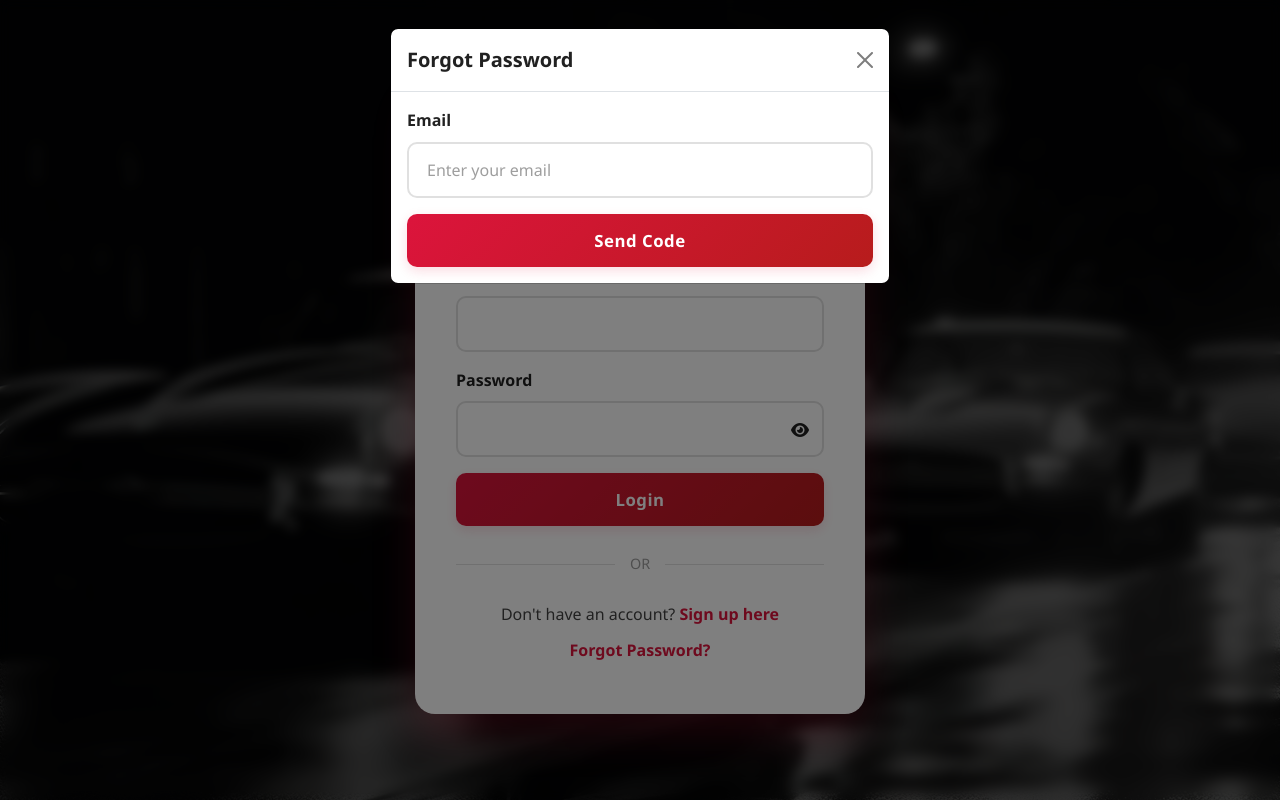
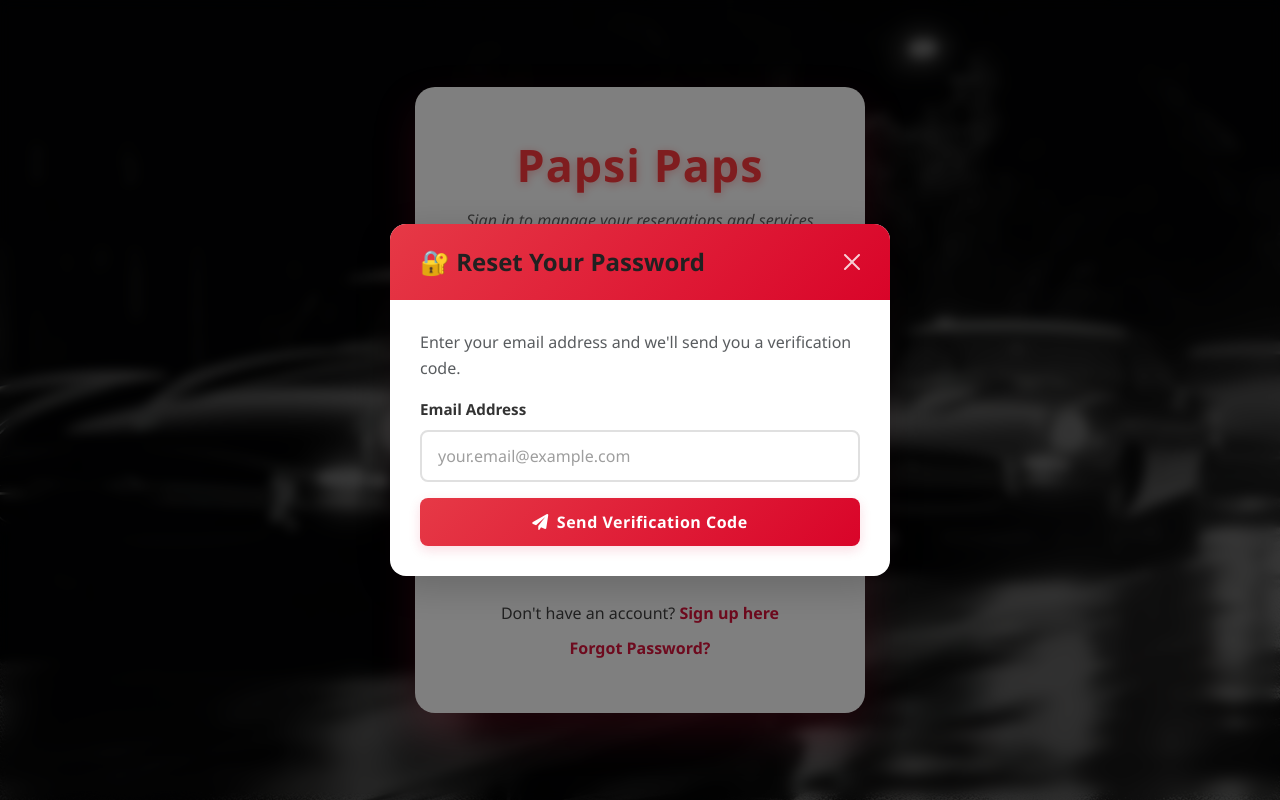
Before and after one commit to Kite0411/Papsi, a PHP site: page /auth/login.php in a window 1280 px wide, after a click on "Forgot Password?". Run offline with PHP 8.4, Linux system fonts and the light colour scheme; some libraries are stand-ins or nearby versions.

Commit message:
Update login.php

```diff
--- a/auth/login.php
+++ b/auth/login.php
@@ -40,11 +40,9 @@ if ($_SERVER['REQUEST_METHOD'] === 'POST') {
                 exit();
             } else {
                 $error = "Invalid password.";
-                // Log failed login attempt
             }
         } else {
             $error = "User not found.";
-            // Log failed login attempt
         }
         $stmt->close();
     }
@@ -59,7 +57,7 @@ if ($_SERVER['REQUEST_METHOD'] === 'POST') {
     <title>Login - AutoFix</title>
     <link href="https://cdn.jsdelivr.net/npm/bootstrap@5.3.2/dist/css/bootstrap.min.css" rel="stylesheet">
     <link rel="stylesheet" href="../assets/css/style.css">
-        <link rel="stylesheet" href="https://cdnjs.cloudflare.com/ajax/libs/font-awesome/6.0.0-beta3/css/all.min.css"> <!-- Font Awesome for icons -->
+    <link rel="stylesheet" href="https://cdnjs.cloudflare.com/ajax/libs/font-awesome/6.0.0-beta3/css/all.min.css">
     <style>
 body {
     background: url('../bg/lbg.jpg') center/cover no-repeat;
@@ -80,8 +78,8 @@ body::before {
     left: 0;
     width: 100%;
     height: 100%;
-    background: rgba(0, 0, 0, 0.55); /* dark tint */
-    backdrop-filter: blur(6px); /* blur effect */
+    background: rgba(0, 0, 0, 0.55);
+    backdrop-filter: blur(6px);
     z-index: -1;
 }
 
@@ -107,7 +105,7 @@ body::before {
 .login-header .brand {
     font-size: 2.8rem;
     font-weight: 700;
-  color: #ff3b3f; /* your primary red */
+    color: #ff3b3f;
     letter-spacing: 1px;
     text-shadow: 0 2px 10px rgba(255, 59, 63, 0.4);
 }
@@ -125,7 +123,6 @@ body::before {
     font-style: italic;
 }
 
-/* Smooth entrance animation */
 @keyframes fadeInDown {
     from {
         opacity: 0;
@@ -136,7 +133,6 @@ body::before {
         transform: translateY(0);
     }
 }
-
 
 .form-control {
     border-radius: var(--radius-md);
@@ -214,12 +210,146 @@ body::before {
     border: none;
     padding: 15px 20px;
 }
+
 .password-toggle-icon {
     cursor: pointer;
     position: absolute;
     top: 70%;
     right: 15px;
     transform: translateY(-50%);
+}
+
+/* Enhanced Modal Styling */
+.modal-content {
+    border-radius: 16px;
+    border: none;
+    box-shadow: 0 10px 40px rgba(0,0,0,0.2);
+}
+
+.modal-header {
+    background: linear-gradient(135deg, #e63946 0%, #d90429 100%);
+    color: white;
+    border-radius: 16px 16px 0 0;
+    padding: 20px 30px;
+    border: none;
+}
+
+.modal-title {
+    font-weight: 700;
+    font-size: 1.5rem;
+}
+
+.btn-close {
+    filter: brightness(0) invert(1);
+    opacity: 0.8;
+}
+
+.btn-close:hover {
+    opacity: 1;
+}
+
+.modal-body {
+    padding: 30px;
+}
+
+#fpAlert {
+    border-radius: 8px;
+    padding: 12px 16px;
+    margin-bottom: 20px;
+    animation: slideIn 0.3s ease;
+}
+
+@keyframes slideIn {
+    from {
+        opacity: 0;
+        transform: translateY(-10px);
+    }
+    to {
+        opacity: 1;
+        transform: translateY(0);
+    }
+}
+
+.modal-body .form-control {
+    padding: 12px 16px;
+    border-radius: 8px;
+    border: 2px solid #e0e0e0;
+    font-size: 1rem;
+}
+
+.modal-body .form-control:focus {
+    border-color: #e63946;
+    box-shadow: 0 0 0 3px rgba(230, 57, 70, 0.1);
+}
+
+.modal-body .btn {
+    padding: 12px;
+    border-radius: 8px;
+    font-weight: 600;
+    font-size: 1rem;
+    transition: all 0.3s ease;
+}
+
+.modal-body .btn-primary {
+    background: linear-gradient(135deg, #e63946 0%, #d90429 100%);
+}
+
+.modal-body .btn-primary:hover {
+    transform: translateY(-2px);
+    box-shadow: 0 4px 12px rgba(230, 57, 70, 0.3);
+}
+
+.modal-body .btn-success {
+    background: linear-gradient(135deg, #28a745 0%, #20c997 100%);
+    border: none;
+}
+
+.modal-body .btn-success:hover {
+    transform: translateY(-2px);
+    box-shadow: 0 4px 12px rgba(40, 167, 69, 0.3);
+}
+
+.modal-body .btn:disabled {
+    opacity: 0.6;
+    cursor: not-allowed;
+    transform: none !important;
+}
+
+.spinner-border-sm {
+    width: 1rem;
+    height: 1rem;
+    border-width: 0.15em;
+}
+
+/* Step indicators */
+#stepEmail, #stepOtp, #stepReset {
+    animation: fadeIn 0.4s ease;
+}
+
+@keyframes fadeIn {
+    from {
+        opacity: 0;
+        transform: scale(0.95);
+    }
+    to {
+        opacity: 1;
+        transform: scale(1);
+    }
+}
+
+.form-label {
+    font-weight: 600;
+    color: #333;
+    margin-bottom: 8px;
+    font-size: 0.95rem;
+}
+
+/* OTP input styling */
+#fpOtp {
+    text-align: center;
+    font-size: 1.5rem;
+    letter-spacing: 8px;
+    font-weight: 600;
 }
     </style>
 </head>
@@ -230,7 +360,6 @@ body::before {
             <p class="subtitle">Sign in to manage your reservations and services</p>
         </div>
 
-         <!-- Validation Messages: Show success or error messages here -->
         <div id="validationMessages">
             <?php if ($successMessage): ?>
                 <div class="alert alert-success" id="successMessage"><?php echo $successMessage; ?></div>
@@ -247,11 +376,9 @@ body::before {
                 <input type="text" name="username" class="form-control" value="<?php echo htmlspecialchars($_POST['username'] ?? ''); ?>" required>
             </div>
 
-
             <div class="mb-3 position-relative">
                 <label class="form-label">Password</label>
                 <input type="password" name="password" class="form-control" id="passwordField" required>
-                <!-- Show password icon -->
                 <i class="fas fa-eye password-toggle-icon" id="togglePassword"></i>
             </div>
 
@@ -265,6 +392,58 @@ body::before {
         <div class="text-center">
             <p style="color: var(--dark-gray); margin-bottom: 10px;">Don't have an account? <a href="signup.php" class="form-link">Sign up here</a></p>
             <a href="#" class="form-link" data-bs-toggle="modal" data-bs-target="#forgotModal">Forgot Password?</a>
+        </div>
+    </div>
+
+    <!-- Enhanced Forgot Password Modal -->
+    <div class="modal fade" id="forgotModal" tabindex="-1" aria-hidden="true">
+        <div class="modal-dialog modal-dialog-centered">
+            <div class="modal-content">
+                <div class="modal-header">
+                    <h5 class="modal-title">🔐 Reset Your Password</h5>
+                    <button type="button" class="btn-close" data-bs-dismiss="modal" aria-label="Close"></button>
+                </div>
+                <div class="modal-body">
+                    <div id="fpAlert" class="alert" style="display:none"></div>
+
+                    <!-- Step 1: Email -->
+                    <div id="stepEmail">
+                        <p class="text-muted mb-3">Enter your email address and we'll send you a verification code.</p>
+                        <label class="form-label">Email Address</label>
+                        <input type="email" id="fpEmail" class="form-control" placeholder="your.email@example.com" />
+                        <button id="btnRequest" class="btn btn-primary w-100 mt-3">
+                            <i class="fas fa-paper-plane me-2"></i>Send Verification Code
+                        </button>
+                    </div>
+
+                    <!-- Step 2: OTP -->
+                    <div id="stepOtp" style="display:none">
+                        <p class="text-muted mb-3">We've sent a 6-digit code to your email. Please enter it below.</p>
+                        <label class="form-label">Verification Code</label>
+                        <input type="text" id="fpOtp" class="form-control" maxlength="6" placeholder="000000" inputmode="numeric" pattern="[0-9]*" />
+                        <small class="text-muted d-block mt-2">Code expires in 10 minutes</small>
+                        <button id="btnVerify" class="btn btn-primary w-100 mt-3">
+                            <i class="fas fa-check-circle me-2"></i>Verify Code
+                        </button>
+                        <button id="btnResend" class="btn btn-outline-secondary w-100 mt-2" style="display:none">
+                            <i class="fas fa-redo me-2"></i>Resend Code
+                        </button>
+                    </div>
+
+                    <!-- Step 3: Reset Password -->
+                    <div id="stepReset" style="display:none">
+                        <p class="text-success mb-3"><i class="fas fa-check-circle me-2"></i>Verified! Now create your new password.</p>
+                        <label class="form-label">New Password</label>
+                        <input type="password" id="fpPass1" class="form-control mb-3" placeholder="Enter new password" />
+                        <label class="form-label">Confirm Password</label>
+                        <input type="password" id="fpPass2" class="form-control" placeholder="Confirm new password" />
+                        <small class="text-muted d-block mt-2">Must be at least <?php echo PASSWORD_MIN_LENGTH; ?> characters</small>
+                        <button id="btnReset" class="btn btn-success w-100 mt-3">
+                            <i class="fas fa-key me-2"></i>Reset Password
+                        </button>
+                    </div>
+                </div>
+            </div>
         </div>
     </div>
 
@@ -283,7 +462,6 @@ body::before {
 togglePassword.addEventListener('click', function () {
     const type = passwordField.type === 'password' ? 'text' : 'password';
     passwordField.type = type;
-                // Toggle the icon
     togglePassword.classList.toggle('fa-eye-slash');
     togglePassword.classList.toggle('fa-eye');
 });
@@ -299,8 +477,14 @@ document.addEventListener('DOMContentLoaded', () => {
     const alertBox = document.getElementById('fpAlert');
 
     function showAlert(msg, type='danger') {
+        const icons = {
+            danger: '❌',
+            warning: '⚠️',
+            success: '✅',
+            info: 'ℹ️'
+        };
         alertBox.className = 'alert alert-' + type;
-        alertBox.textContent = msg;
+        alertBox.innerHTML = `${icons[type] || ''} ${msg}`;
         alertBox.style.display = 'block';
     }
 
@@ -308,63 +492,79 @@ document.addEventListener('DOMContentLoaded', () => {
         alertBox.style.display = 'none';
     }
 
-    // Helper: safely parse JSON
     async function safeJSON(res) {
         const text = await res.text();
         try {
             return JSON.parse(text);
         } catch {
-            throw new Error('Invalid JSON: ' + text.slice(0, 100));
+            throw new Error('Server returned invalid response. Please try again.');
         }
     }
 
-    // --- 1️⃣ REQUEST CODE ---
+    function getErrorMessage(error, code) {
+        const errorMessages = {
+            'EMAIL_NOT_FOUND': 'No account found with this email address.',
+            'INVALID_EMAIL': 'Please enter a valid email address.',
+            'CODE_EXPIRED': 'Your verification code has expired. Please request a new one.',
+            'INCORRECT_CODE': 'Incorrect code. Please check and try again.',
+            'PASSWORD_TOO_SHORT': 'Password must be at least <?php echo PASSWORD_MIN_LENGTH; ?> characters long.',
+            'OTP_NOT_VERIFIED': 'Please verify your email first.',
+            'EMAIL_SERVICE_UNAVAILABLE': 'Email service is temporarily unavailable. Please try again later.',
+            'EMAIL_SEND_ERROR': 'Failed to send email. Please check your email address and try again.',
+            'DB_CONNECTION_ERROR': 'Database connection error. Please try again later.',
+            'CONFIG_ERROR': 'Service temporarily unavailable. Please try again later.'
+        };
+        return errorMessages[code] || error || 'An unexpected error occurred. Please try again.';
+    }
+
+    // REQUEST CODE
     document.getElementById('btnRequest').addEventListener('click', async (e) => {
         hideAlert();
         const btn = e.currentTarget;
         const email = emailInput.value.trim();
         const emailRegex = /^[^\s@]+@[^\s@]+\.[^\s@]+$/;
 
-        if (!email) return showAlert('Enter your email');
-        if (!emailRegex.test(email)) return showAlert('Enter a valid email');
+        if (!email) return showAlert('Please enter your email address', 'warning');
+        if (!emailRegex.test(email)) return showAlert('Please enter a valid email address', 'warning');
 
         btn.disabled = true;
-        btn.innerHTML = `<span class="spinner-border spinner-border-sm me-1"></span> Sending...`;
+        btn.innerHTML = `<span class="spinner-border spinner-border-sm me-2"></span> Sending code...`;
 
         try {
             const form = new FormData();
             form.append('action', 'request_code');
             form.append('email', email);
             const res = await fetch('auth_api.php', { method: 'POST', body: form });
-            if (!res.ok) throw new Error(`HTTP ${res.status}`);
             const data = await safeJSON(res);
 
             btn.disabled = false;
-            btn.textContent = 'Send Code';
+            btn.innerHTML = '<i class="fas fa-paper-plane me-2"></i>Send Verification Code';
 
-            if (!data.ok) return showAlert(data.error || 'Failed to send code');
+            if (!data.ok) {
+                return showAlert(getErrorMessage(data.error, data.code), 'danger');
+            }
 
             stepEmail.style.display = 'none';
             stepOtp.style.display = 'block';
             otpInput.focus();
-            showAlert('Code sent successfully! Check your email.', 'success');
+            showAlert('Verification code sent! Please check your email.', 'success');
         } catch (err) {
             console.error(err);
             btn.disabled = false;
-            btn.textContent = 'Send Code';
-            showAlert('Network error: ' + err.message);
+            btn.innerHTML = '<i class="fas fa-paper-plane me-2"></i>Send Verification Code';
+            showAlert('Network error. Please check your connection and try again.', 'danger');
         }
     });
 
-    // --- 2️⃣ VERIFY CODE ---
+    // VERIFY CODE
     document.getElementById('btnVerify').addEventListener('click', async (e) => {
         hideAlert();
         const btn = e.currentTarget;
         const code = otpInput.value.trim();
-        if (code.length !== 6) return showAlert('Enter the 6-digit code');
+        if (code.length !== 6) return showAlert('Please enter the complete 6-digit code', 'warning');
 
         btn.disabled = true;
-        btn.innerHTML = `<span class="spinner-border spinner-border-sm me-1"></span> Verifying...`;
+        btn.innerHTML = `<span class="spinner-border spinner-border-sm me-2"></span> Verifying...`;
 
         try {
             const form = new FormData();
@@ -375,9 +575,11 @@ document.addEventListener('DOMContentLoaded', () => {
             const data = await safeJSON(res);
 
             btn.disabled = false;
-            btn.textContent = 'Verify Code';
+            btn.innerHTML = '<i class="fas fa-check-circle me-2"></i>Verify Code';
 
-            if (!data.ok) return showAlert(data.error || 'Incorrect code');
+            if (!data.ok) {
+                return showAlert(getErrorMessage(data.error, data.code), 'danger');
+            }
 
             stepOtp.style.display = 'none';
             stepReset.style.display = 'block';
@@ -385,24 +587,24 @@ document.addEventListener('DOMContentLoaded', () => {
             showAlert('Code verified successfully!', 'success');
         } catch (err) {
             btn.disabled = false;
-            btn.textContent = 'Verify Code';
-            showAlert('Network error: ' + err.message);
+            btn.innerHTML = '<i class="fas fa-check-circle me-2"></i>Verify Code';
+            showAlert('Network error. Please check your connection and try again.', 'danger');
         }
     });
 
-    // --- 3️⃣ RESET PASSWORD ---
+    // RESET PASSWORD
     document.getElementById('btnReset').addEventListener('click', async (e) => {
         hideAlert();
         const btn = e.currentTarget;
 
         if (pass1.value !== pass2.value)
-            return showAlert('Passwords do not match');
+            return showAlert('Passwords do not match', 'warning');
 
         if (pass1.value.length < <?php echo PASSWORD_MIN_LENGTH; ?>)
-            return showAlert('Password too short');
+            return showAlert('Password must be at least <?php echo PASSWORD_MIN_LENGTH; ?> characters', 'warning');
 
         btn.disabled = true;
-        btn.innerHTML = `<span class="spinner-border spinner-border-sm me-1"></span> Saving...`;
+        btn.innerHTML = `<span class="spinner-border spinner-border-sm me-2"></span> Saving...`;
 
         try {
             const form = new FormData();
@@ -413,54 +615,42 @@ document.addEventListener('DOMContentLoaded', () => {
             const data = await safeJSON(res);
 
             btn.disabled = false;
-            btn.textContent = 'Reset Password';
+            btn.innerHTML = '<i class="fas fa-key me-2"></i>Reset Password';
 
-            if (!data.ok) return showAlert(data.error || 'Failed to reset password');
+            if (!data.ok) {
+                return showAlert(getErrorMessage(data.error, data.code), 'danger');
+            }
 
-            showAlert('Password changed successfully. You may login now.', 'success');
+            showAlert('Password changed successfully! Redirecting to login...', 'success');
             setTimeout(() => {
                 const modal = bootstrap.Modal.getInstance(document.getElementById('forgotModal'));
                 if (modal) modal.hide();
-            }, 1200);
+                window.location.reload();
+            }, 2000);
         } catch (err) {
             btn.disabled = false;
-            btn.textContent = 'Reset Password';
-            showAlert('Network error: ' + err.message);
+            btn.innerHTML = '<i class="fas fa-key me-2"></i>Reset Password';
+            showAlert('Network error. Please check your connection and try again.', 'danger');
         }
+    });
+
+    // Auto-format OTP input
+    otpInput.addEventListener('input', (e) => {
+        e.target.value = e.target.value.replace(/\D/g, '').slice(0, 6);
+    });
+
+    // Reset modal on close
+    document.getElementById('forgotModal').addEventListener('hidden.bs.modal', () => {
+        stepEmail.style.display = 'block';
+        stepOtp.style.display = 'none';
+        stepReset.style.display = 'none';
+        emailInput.value = '';
+        otpInput.value = '';
+        pass1.value = '';
+        pass2.value = '';
+        hideAlert();
     });
 });
     </script>
-
-
-    <div class="modal fade" id="forgotModal" tabindex="-1" aria-hidden="true">
-      <div class="modal-dialog">
-        <div class="modal-content">
-          <div class="modal-header">
-            <h5 class="modal-title">Forgot Password</h5>
-            <button type="button" class="btn-close" data-bs-dismiss="modal" aria-label="Close"></button>
-          </div>
-          <div class="modal-body">
-            <div id="fpAlert" class="alert" style="display:none"></div>
-            <div id="stepEmail">
-              <label class="form-label">Email</label>
-              <input type="email" id="fpEmail" class="form-control" placeholder="Enter your email" />
-              <button id="btnRequest" class="btn btn-primary w-100 mt-3">Send Code</button>
-            </div>
-            <div id="stepOtp" style="display:none">
-              <label class="form-label">Enter OTP</label>
-              <input type="text" id="fpOtp" class="form-control" maxlength="6" placeholder="6-digit code" />
-              <button id="btnVerify" class="btn btn-primary w-100 mt-3">Verify Code</button>
-            </div>
-            <div id="stepReset" style="display:none">
-              <label class="form-label">New Password</label>
-              <input type="password" id="fpPass1" class="form-control" />
-              <label class="form-label mt-2">Confirm Password</label>
-              <input type="password" id="fpPass2" class="form-control" />
-              <button id="btnReset" class="btn btn-success w-100 mt-3">Change Password</button>
-            </div>
-          </div>
-        </div>
-      </div>
-    </div>
 </body>
 </html>
```
Lines whose indentation alone changed are shown as unchanged.
